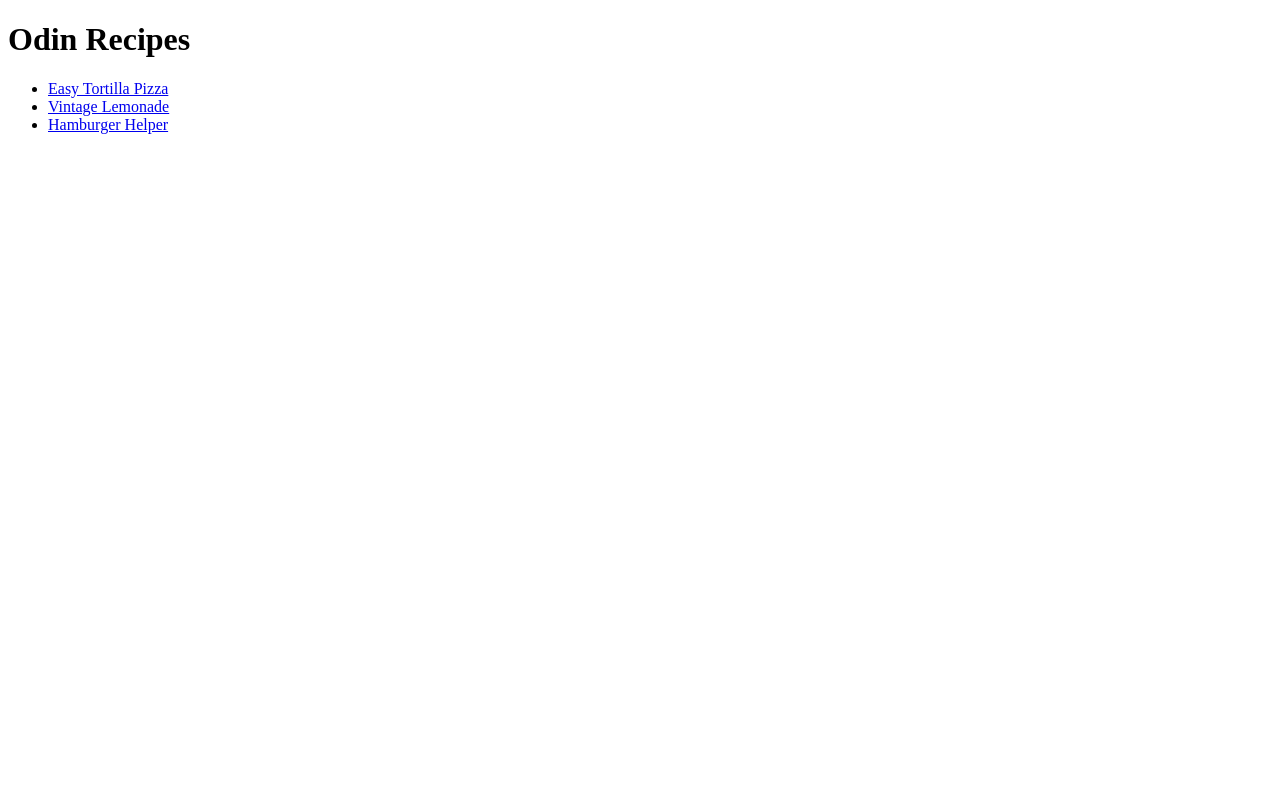
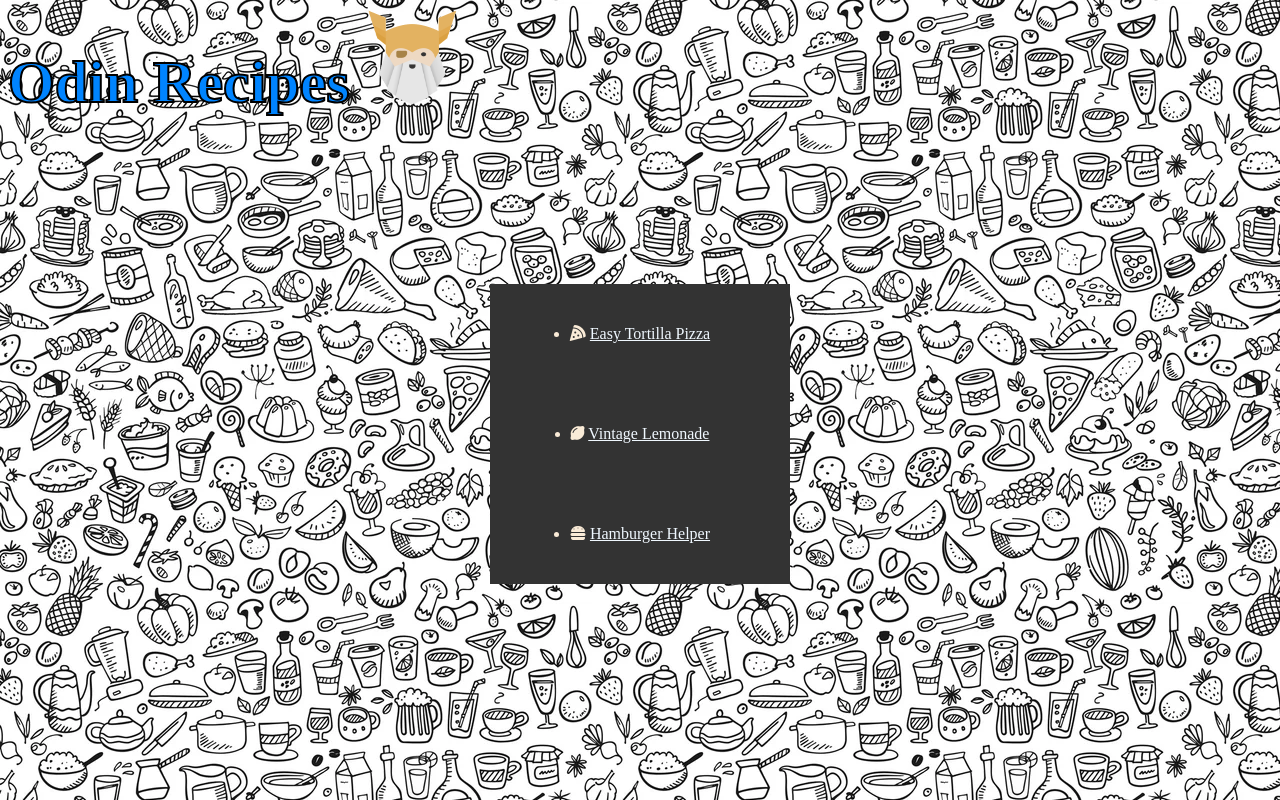
Before and after one commit to Jabbe1991/odin-recipes, a plain HTML site: page index.html in a window 1280 px wide. Drawn offline with Linux system fonts and the light colour scheme.

Commit message:
added style.css to index.html added style.css to recipes directory

```diff
--- a/index.html
+++ b/index.html
@@ -3,20 +3,32 @@
 <head>
     <meta charset="UTF-8">
     <meta name="viewport" content="width=device-width, initial-scale=1.0">
+    <link rel="stylesheet" href="style.css">
+    <link rel="stylesheet" href="https://cdnjs.cloudflare.com/ajax/libs/font-awesome/6.5.2/css/all.min.css" integrity="sha512-SnH5WK+bZxgPHs44uWIX+LLJAJ9/2PkPKZ5QiAj6Ta86w+fsb2TkcmfRyVX3pBnMFcV7oQPJkl9QevSCWr3W6A==" crossorigin="anonymous" referrerpolicy="no-referrer" />
     <title>Recipes</title>
 </head>
 <body>
+    <div>
+        <header class="head">
             <h1>Odin Recipes</h1>
-    <ul>
+            <img src="odin.png">
+        </header>
+        <div class="menu">
+            <ul class="list">
                 <li>
+                    <i class="fa-solid fa-pizza-slice"></i>
                     <a href="recipes/pizza.html" target="_blank" rel="noopener noreferrer">Easy Tortilla Pizza</a>
                 </li>
                 <li>
+                    <i class="fa-solid fa-lemon"></i>
                     <a href="recipes/lemonade.html" target="_blank" rel="noopener noreferrer">Vintage Lemonade</a>
                 </li>
                 <li>
+                    <i class="fa-solid fa-burger"></i>
                     <a href="recipes/hamburger.html" target="_blank" rel="noopener noreferrer">Hamburger Helper</a>
                 </li>
             </ul>
+        </div>
+    </div>
 </body>
 </html>
--- /dev/null
+++ b/style.css
@@ -0,0 +1,64 @@
+*.menu
+*::before,
+*::after {
+    box-sizing: border-box;
+}
+
+/* body css */
+body {
+    background-image: url("food.jpg");
+    background-size: auto;
+}
+/* end of body */
+
+.head {
+    display: flex;
+    align-items: flex-start;
+    flex-direction: row;
+}
+
+h1 {
+    font-size: 60px;
+    font-weight: bold;
+    -webkit-text-stroke: #000000 2px;
+    color:rgb(0, 132, 255);
+}
+
+img {
+    height: 100px;
+    width: 125px;
+}
+
+
+
+/* div class .menu, ul class .list */
+.menu {
+    margin: 10% auto;
+    height: 300px;
+    width: 300px;
+    background-color: #333;
+    color: antiquewhite;
+}
+
+.list {
+    height: 100%;
+    width: 100%;
+    padding-left: 0;
+    display: flex;
+    align-items: center;
+    justify-content: space-around;
+    flex-direction: column;
+}
+/*end of div class .menu, ul .list */
+
+/* a element */
+a {
+    color: aliceblue;
+    transition: all 1s;
+}
+
+a:hover {
+    color: rgb(0, 132, 255);
+    font-size: 20px;
+}
+/* end of a element */
```
Also changed, not shown: food.jpg (added), odin.png (added), recipes/style.css (added). Lines whose indentation alone changed are shown as unchanged.
